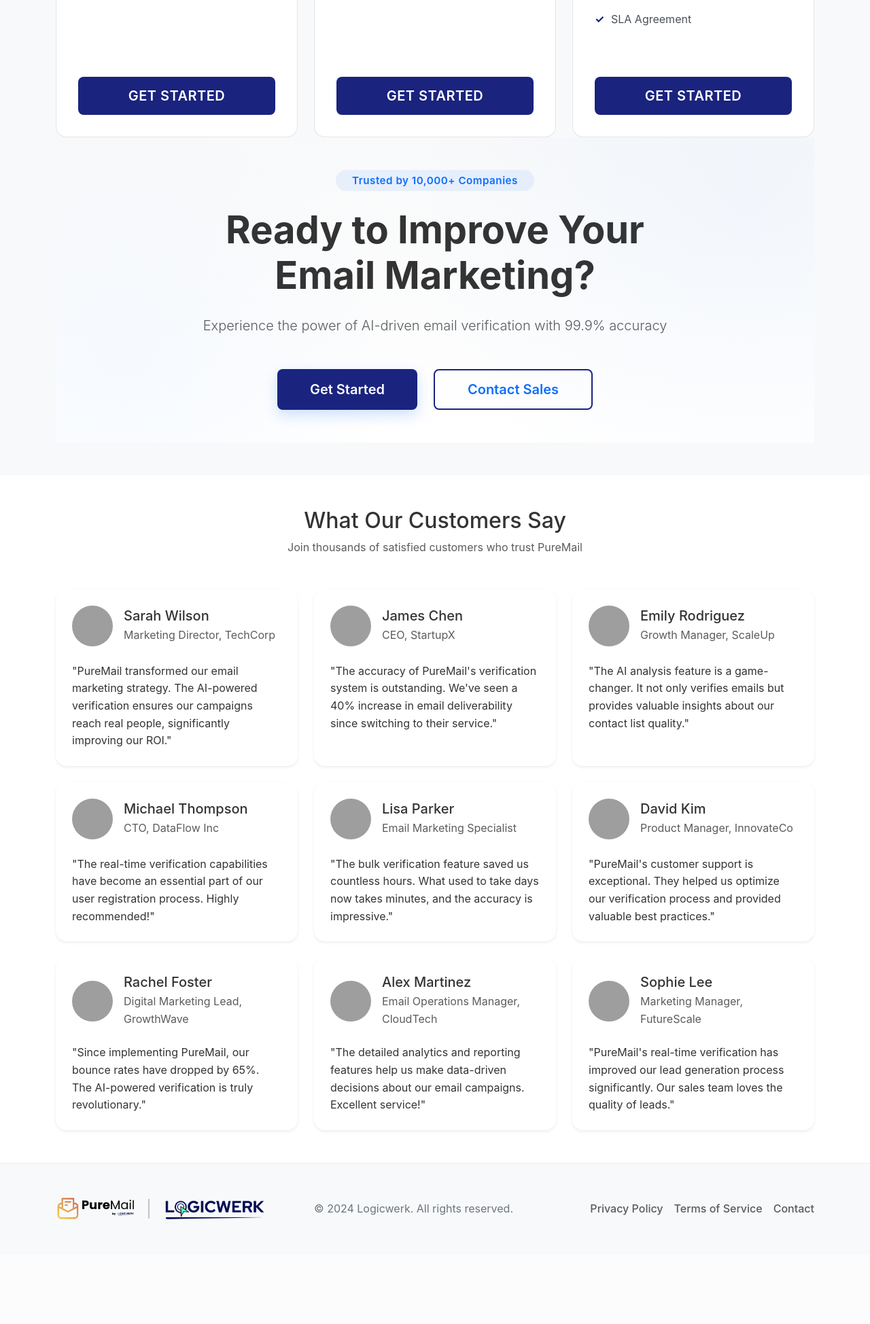
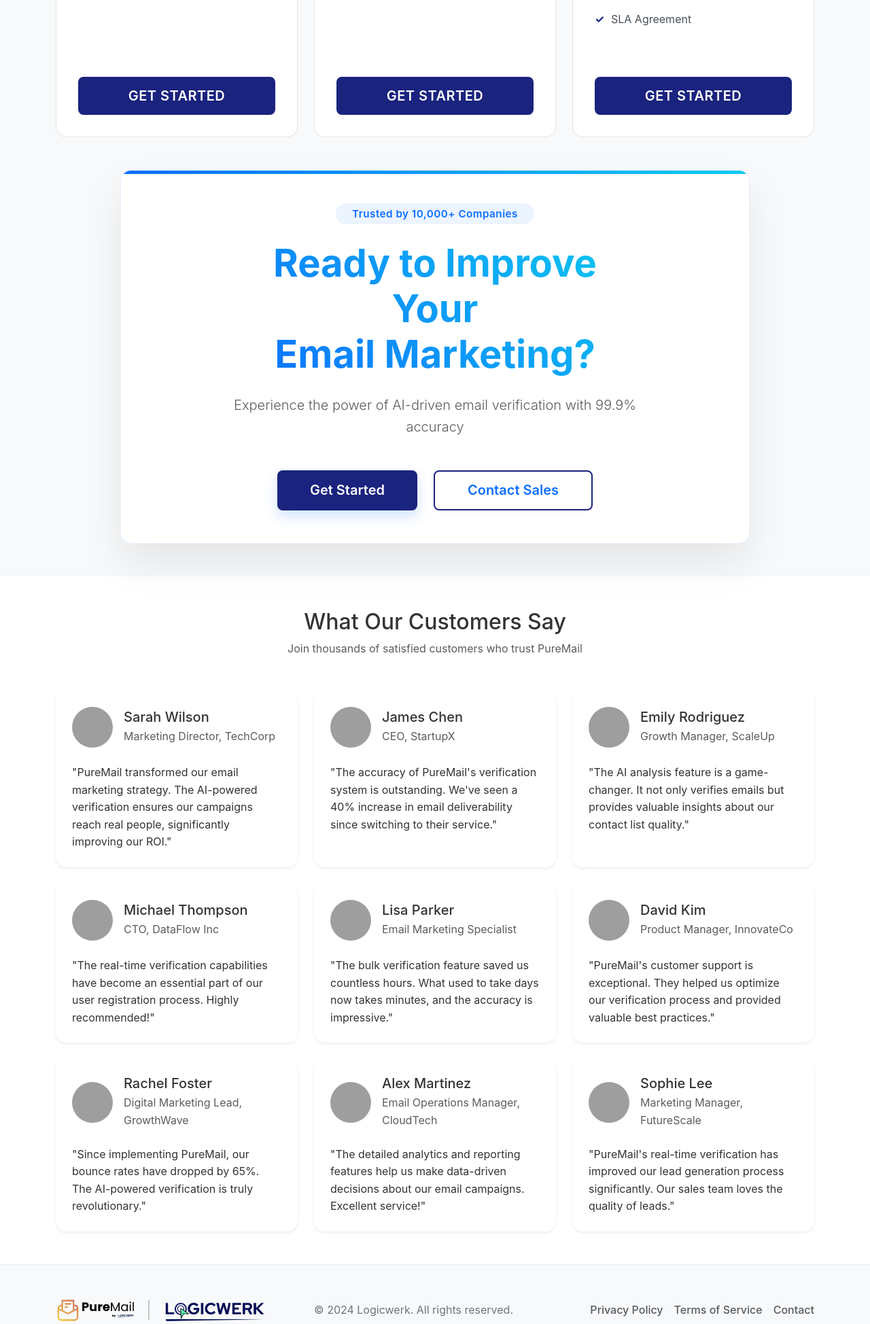
Before and after one commit to Prantikc22/PureMail-Email-Verifier, a Flask app: page / in a window 1280 px wide. Shown: the part 3547-5495 px from the top of the page at 68% size. Before the commit the page ends 5341 px from the top, so only its background shows below. Run offline with Flask 3, Linux system fonts and the light colour scheme; some libraries are stand-ins or nearby versions; grey boxes are pictures that could not be loaded.

Commit message:
Restored CTA card styling and fixed favicon

```diff
--- a/templates/base.html
+++ b/templates/base.html
@@ -6,8 +6,8 @@
     <title>PureMail - Email Verification Platform</title>
 
     <!-- Favicon -->
-    <link rel="icon" type="image/x-icon" href="{{ url_for('static', filename='images/favicon.ico') }}">
-    <link rel="shortcut icon" type="image/x-icon" href="{{ url_for('static', filename='images/favicon.ico') }}">
+    <link rel="icon" type="image/png" href="{{ url_for('static', filename='images/logo.png') }}">
+    <link rel="apple-touch-icon" href="{{ url_for('static', filename='images/logo.png') }}">
 
     <link href="https://cdn.jsdelivr.net/npm/bootstrap@5.1.3/dist/css/bootstrap.min.css" rel="stylesheet">
     <link href="https://cdnjs.cloudflare.com/ajax/libs/font-awesome/6.4.0/css/all.min.css" rel="stylesheet">
--- a/templates/landing.html
+++ b/templates/landing.html
@@ -362,12 +362,12 @@
             </div>
 
             <!-- CTA Section -->
-            <div class="cta-section py-5">
-                <div class="container">
-                    <div class="row">
-                        <div class="col-lg-12">
-                            <div class="text-center">
-                                <div class="mb-4">
+            <div class="row justify-content-center mt-5">
+                <div class="col-lg-10">
+                    <div class="cta-card text-center p-5 rounded-4">
+                        <div class="row align-items-center justify-content-center">
+                            <div class="col-lg-9">
+                                <div class="cta-badge-wrapper mb-4">
                                     <span class="badge bg-primary-subtle text-primary px-4 py-2 rounded-pill">Trusted by 10,000+ Companies</span>
                                 </div>
                                 <h2 class="display-4 fw-bold mb-4">Ready to Improve Your<br>Email Marketing?</h2>
```
